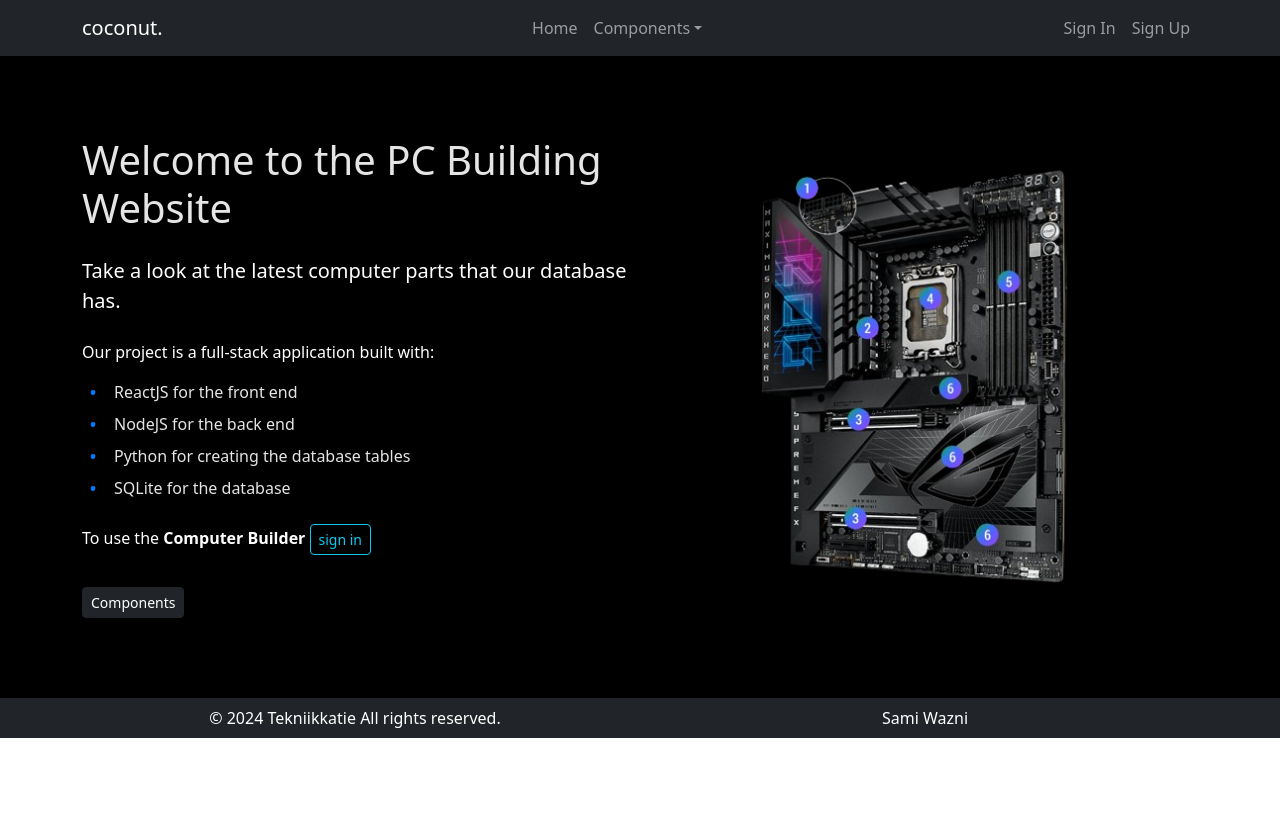
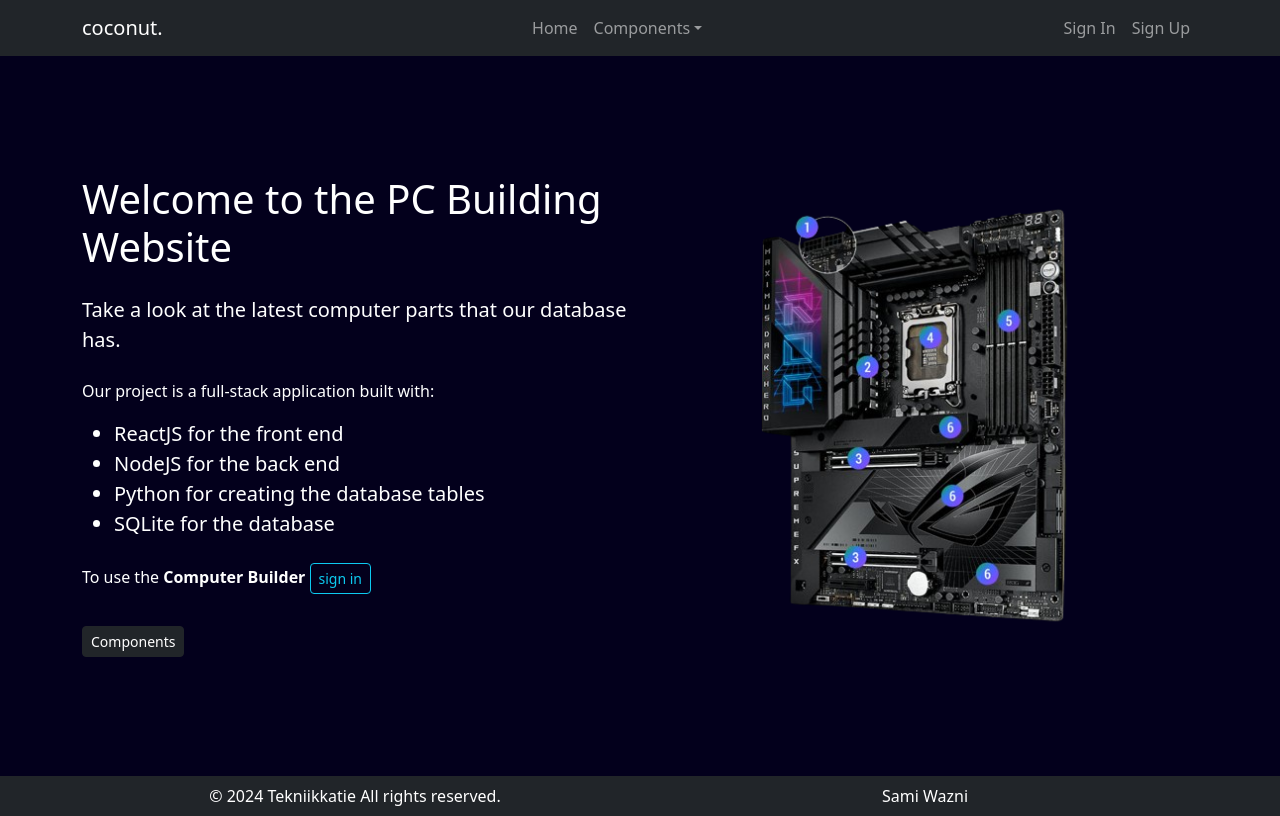
Before and after one commit to samiwazni/samiwazni-Full-Stack-Computer-Parts, a React (Create React App) app: page / in a window 1280 px wide. Built offline with nearby package versions, Linux system fonts and the light colour scheme; no server answers.

Commit message:
Home fixes and general cleaning the code

```diff
--- a/src/App.css
+++ b/src/App.css
@@ -1,4 +1,4 @@
 .App {
-    background-color: #000;
+    background-color: #03001C;
     color: #fff;
 }
--- a/src/components/Components.js
+++ b/src/components/Components.js
@@ -1,7 +1,7 @@
 import React, { useState } from "react";
 import { Container, Row, Col, Button, Modal } from "react-bootstrap";
+import { ChevronUp, ChevronDown } from 'react-bootstrap-icons';
 import "../style/style.scss";
-import { ChevronUp, ChevronDown } from 'react-bootstrap-icons';
 
 const BasicRenderComponents = ({ cases, cpus, cpuCoolers, gpus, memories, motherboards, psus, storages }) => {
   const [modalShow, setModalShow] = useState({
--- a/src/components/Footer.js
+++ b/src/components/Footer.js
@@ -1,5 +1,5 @@
 import React from "react";
-import "../style/index.scss";
+import "../style/style.scss";
 
 const Footer = () => {
   return (
--- a/src/components/Home.js
+++ b/src/components/Home.js
@@ -6,7 +6,7 @@ import Hero from "../assets/hero.png"
 
 const Home = ({ currentUser }) => {
   return (
-    <div className="home-bg">
+    <div className="d-flex align-items-center justify-content-center p-3" style={{ height: '90vh', color: 'white' }}>
       <Container className="text-container">
         <Row className="align-items-center">
           <Col md={6}>
--- a/src/style/index.scss
+++ /dev/null
@@ -1,26 +0,0 @@
-//coloring
-$backgroundFo: #000925;
-$color: #ccc;
-$align: center;
-
-.component-list {
-  max-height: 150px;
-  overflow-y: auto;
-}
-.arrow {
-  font-size: 14px;
-  margin-left: 5px;
-  text-align: center !important;
-}
-/* Rotate the down arrow when content is shown */
-.componentsh2[aria-expanded="true"] .arrow {
-  transform: rotate(180deg);
-  transition: transform 0.3s ease-in-out;
-}
-.MuiPaper-root {
-  height: 400px;
-  img {
-    width: 100%;
-    object-fit: cover;
-  }
-}
--- a/src/style/style.scss
+++ b/src/style/style.scss
@@ -9,7 +9,6 @@ $align: center;
 }
 
 .Home-Container, .home-bg {
-	background-color: #000;
 	color: #fff;
 	padding: 2rem;
 
@@ -75,7 +74,32 @@ $align: center;
 	}
 }
 
+//coloring
+$backgroundFo: #000925;
+$color: #ccc;
+$align: center;
 
+.component-list {
+  max-height: 150px;
+  overflow-y: auto;
+}
+.arrow {
+  font-size: 14px;
+  margin-left: 5px;
+  text-align: center !important;
+}
+/* Rotate the down arrow when content is shown */
+.componentsh2[aria-expanded="true"] .arrow {
+  transform: rotate(180deg);
+  transition: transform 0.3s ease-in-out;
+}
+.MuiPaper-root {
+  height: 400px;
+  img {
+    width: 100%;
+    object-fit: cover;
+  }
+}
 
 button {
 	cursor: pointer;
```
Also changed, not shown: src/setupTests.js (deleted, +0 -5 lines).
